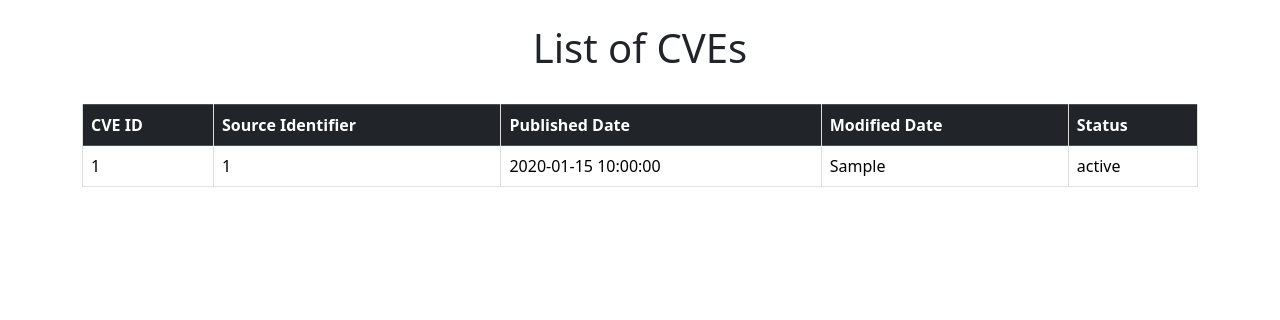
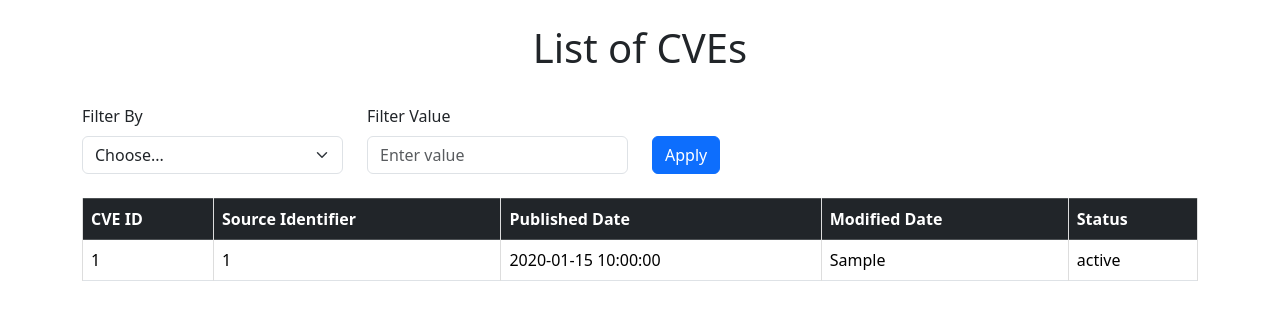
Before and after one commit to Neha220803/securin-task, a Flask app: page /cves/list in a window 1280 px wide. Shown: the top 320 px of the page. Run offline with Flask 3, Linux system fonts and the light colour scheme; tables that the repository leaves empty or names only in its code hold one stand-in row (values such as "Sample post").

Commit message:
filter and event listener added

```diff
--- a/app.py
+++ b/app.py
@@ -1,7 +1,7 @@
-from flask import Flask, render_template, jsonify, request  # Added 'request' here
+from flask import Flask, render_template, jsonify, request
 import requests
 import mysql.connector
-from datetime import datetime, timedelta  # Added 'timedelta'
+from datetime import datetime, timedelta
 
 app = Flask(__name__)
 
@@ -14,31 +14,47 @@ def get_db_connection():
         database='cyber_security_db'
     )
 
-
 @app.route('/')
 def home():
     return render_template('index.html')
 
-# CVE list route to display data on the HTML page
-@app.route('/cves/list')
+
+@app.route('/cves/list', methods=['GET'])
 def cves_list():
+    filter_type = request.args.get('filterType')
+    filter_value = request.args.get('filterValue')
+
+    query = "SELECT * FROM vulnerabilities"
+    params = []
+
+    if filter_type == "year":
+        query += " WHERE YEAR(published_date) = %s"
+        params.append(filter_value)
+    elif filter_type == "score":
+        min_score, max_score = map(float, filter_value.split('-'))
+        query += " WHERE baseScore BETWEEN %s AND %s"
+        params.extend([min_score, max_score])
+    elif filter_type == "lastModified":
+        days_ago = datetime.now() - timedelta(days=int(filter_value))
+        query += " WHERE last_modified >= %s"
+        params.append(days_ago)
+
     try:
         conn = get_db_connection()
         cursor = conn.cursor(dictionary=True)
-
-        # Fetch data from the MySQL database
-        cursor.execute("SELECT * FROM vulnerabilities")
+        cursor.execute(query, tuple(params))
         cve_data = cursor.fetchall()
-
-        return render_template('cves_list.html', cve_data=cve_data)
     except Exception as e:
-        print("Error occurred while fetching data:", e)
-        return jsonify({"error": "Failed to fetch CVE data"}), 500
+        print("Error fetching data:", e)
+        cve_data = []
     finally:
         if cursor:
             cursor.close()
         if conn:
             conn.close()
+
+    return render_template('cves_list.html', cve_data=cve_data)
+
 
 # Route to fetch and store data from the NVD API into MySQL
 @app.route('/fetch-and-store', methods=['GET'])
@@ -139,6 +155,23 @@ def fetch_and_store_data():
             conn.close()
 
 
+
+
+@app.route('/cves/list/<id>')
+def each_cve(id):
+        conn = get_db_connection()
+        cursor = conn.cursor(dictionary=True)
+        # to get the record CVE ID wise
+        query = "SELECT * FROM vulnerabilities WHERE id = %s"
+        cursor.execute(query, (id,))
+        cve_data = cursor.fetchone()
+        if cve_data:
+            return render_template('each_cves.html', cve_data=cve_data)
+        else:
+            return jsonify({"error": "CVE not found"}), 404
+
+
+
 # 1. Filter by CVE ID
 @app.route('/api/cves/by-id', methods=['GET'])
 def get_cve_by_id():
@@ -190,33 +223,6 @@ def get_cves_by_year():
         if conn:
             conn.close()
 
-# 3. Filter by CVE Score
-@app.route('/api/cves/by-score', methods=['GET'])
-def get_cves_by_score():
-    min_score = request.args.get('min_score', 0)
-    max_score = request.args.get('max_score', 10)
-
-    if not min_score.isdigit() or not max_score.isdigit():
-        return jsonify({"error": "Min and max scores must be numeric values"}), 400
-
-    query = """
-        SELECT * FROM vulnerabilities
-        WHERE baseScore BETWEEN %s AND %s
-    """
-    try:
-        conn = get_db_connection()
-        cursor = conn.cursor(dictionary=True)
-        cursor.execute(query, (min_score, max_score))
-        result = cursor.fetchall()
-        return jsonify(result), 200
-    except Exception as e:
-        return jsonify({"error": str(e)}), 500
-    finally:
-        if cursor:
-            cursor.close()
-        if conn:
-            conn.close()
-
 # 4. Filter by last modified in the past N days
 @app.route('/api/cves/last-modified', methods=['GET'])
 def get_cves_last_modified():
--- a/templates/cves_list.html
+++ b/templates/cves_list.html
@@ -7,6 +7,27 @@ CVE List
 {% block content %}
 <div class="container my-4">
     <h1 class="text-center">List of CVEs</h1>
+    <br>
+    <form id="filterForm" method="GET" action="/cves/list">
+        <div class="row">
+            <div class="col-md-3">
+                <label for="filterType" class="form-label">Filter By</label>
+                <select id="filterType" class="form-select" name="filterType" required>
+                    <option value="">Choose...</option>
+                    <option value="cveid">CVE ID</option>
+                    <option value="year">Published Year</option>
+                    <option value="lastModified">Last Modified (Days Ago)</option>
+                </select>
+            </div>
+            <div class="col-md-3">
+                <label for="filterValue" class="form-label">Filter Value</label>
+                <input type="text" id="filterValue" class="form-control" name="filterValue" placeholder="Enter value">
+            </div>
+            <div class="col-md-3 align-self-end">
+                <button type="submit" class="btn btn-primary">Apply</button>
+            </div>
+        </div>
+    </form>
     <br>
     <table class="table table-bordered table-hover">
         <thead class="table-dark">
@@ -20,7 +41,7 @@ CVE List
         </thead>
         <tbody>
             {% for cve in cve_data %}
-            <tr>
+            <tr tr class="clickable-row" data-id="{{ cve.id }}">
                 <td>{{ cve.id }}</td>
                 <td>{{ cve.identifier }}</td>
                 <td>{{ cve.published_date or 'N/A' }}</td>
@@ -31,4 +52,19 @@ CVE List
         </tbody>
     </table>
 </div>
+<script>
+    //click event listener
+    document.addEventListener("DOMContentLoaded", () => {
+        const rows = document.querySelectorAll(".clickable-row");
+        rows.forEach(row => {
+            row.addEventListener("click", () => {
+                const cveId = row.getAttribute("data-id");
+                if (cveId) {
+                    // Redirect
+                    window.location.href = `/cves/list/${cveId}`;
+                }
+            });
+        });
+    });
+</script>
 {% endblock %}
```
Also changed, not shown: templates/index.html (+16 -0 lines).
